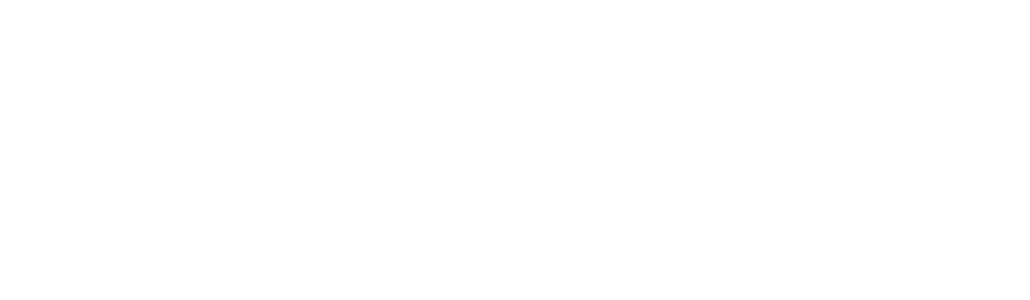
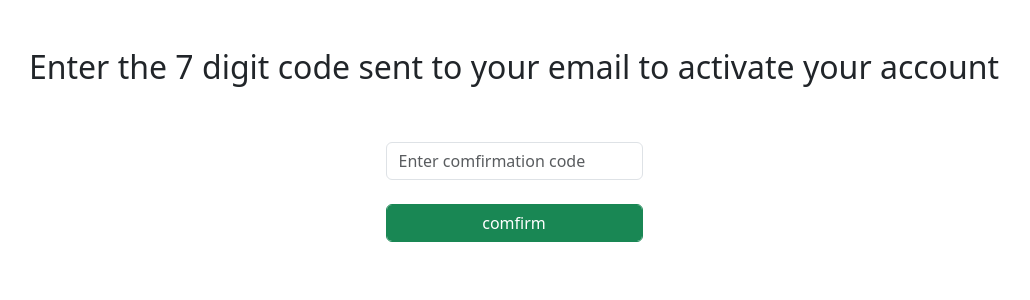
Before and after one commit to NashibJr/authentication-forntend, a React (Create React App) app: page /comfirmation in a window 1280 px wide. Before the commit this address had no page. Shown: the top 300 px of the page, without its empty margins (126-1156 px from the left). Built offline with nearby package versions, Linux system fonts and the light colour scheme.

Commit message:
Adding and configuring the activation page

```diff
--- a/src/App.js
+++ b/src/App.js
@@ -3,6 +3,7 @@ import Login from "./pages/login";
 import { BrowserRouter as Router, Route, Routes } from "react-router-dom";
 import Signup from "./pages/signup";
 import Home from "./pages/home";
+import Comfirmation from "./pages/comfirmation";
 
 const App = () => {
   return (
@@ -12,6 +13,7 @@ const App = () => {
           <Route exact path="/" element={<Login />} />
           <Route path="/signup" element={<Signup />} />
           <Route path="/home" element={<Home />} />
+          <Route path="/comfirmation" element={<Comfirmation />} />
         </Routes>
       </Router>
     </div>
--- a/src/components/form.js
+++ b/src/components/form.js
@@ -2,7 +2,7 @@ import React, { useEffect, useRef, useState } from "react";
 import { client } from "../app/app";
 import { useNavigate } from "react-router-dom";
 import { useDispatch } from "react-redux";
-import { getLoggedInUser } from "../redux/users/usersSlice";
+import { getUserData } from "../redux/users/usersSlice";
 import Input from "./inputComponent";
 
 const styles = {
@@ -17,7 +17,6 @@ const Form = ({ form, link }) => {
   const ref2 = useRef(null);
   const [state, setState] = useState({ username: "", email: "", password: "" });
   const navigate = useNavigate();
-  const canSubmit = state.username && state.email && state.password;
   const dispatch = useDispatch();
 
   const properties =
@@ -56,6 +55,10 @@ const Form = ({ form, link }) => {
             value: state.password,
           },
         ];
+  const canSubmit =
+    form === "Login"
+      ? state.username && state.password
+      : state.username && state.email && state.password;
 
   const handleChange = (event) =>
     setState({ ...state, [event.target.name]: event.target.value });
@@ -68,11 +71,13 @@ const Form = ({ form, link }) => {
         password: state.password,
       });
 
+      dispatch(getUserData(data.data.user));
+
       const createAccount =
-        data.data.student.message || "Account Successfully created";
+        data.data.user.message || "Account Successfully created";
 
       if (createAccount === "Account Successfully created") {
-        navigate("/home");
+        navigate("/comfirmation");
       } else {
         navigate("/");
       }
@@ -80,6 +85,9 @@ const Form = ({ form, link }) => {
       setState({ username: "", email: "", password: "" });
       return data;
     } catch (error) {
+      if (error) {
+        alert(error.message);
+      }
       alert(error.response.data.message.map((element) => element));
     }
   };
@@ -97,8 +105,7 @@ const Form = ({ form, link }) => {
     } else {
       alert(canContinue);
     }
-    dispatch(getLoggedInUser(data.data.user));
-    console.log(data.data.user);
+    dispatch(getUserData(data.data.user));
   };
 
   useEffect(() => {
@@ -111,12 +118,11 @@ const Form = ({ form, link }) => {
     <div className="container mt-5 pt-5" style={styles}>
       <h1>{form}</h1>
       <form className="mt-4">
-        {properties.map((property, index) => (
+        {properties.map((property) => (
           <Input
             key={property.type}
             properties={property}
             handleChange={handleChange}
-            index={index}
           />
         ))}
         <p>
--- /dev/null
+++ b/src/pages/comfirmation.js
@@ -0,0 +1,90 @@
+import React, { useEffect, useRef, useState } from "react";
+import { client } from "../app/app";
+import Input from "../components/inputComponent";
+import { useSelector } from "react-redux";
+import { useNavigate } from "react-router-dom";
+
+const Comfirmation = () => {
+  const [code, setCode] = useState("");
+  const [comment, setComment] = useState("");
+  const ref_ = useRef();
+  const state = useSelector((state) => state.user.user);
+  const navigate = useNavigate();
+  const { token } = state;
+  const properties = [
+    {
+      type: "number",
+      name: "code",
+      placeholder: "Enter comfirmation code",
+      value: code,
+    },
+  ];
+  const handleComfirmation = async (event) => {
+    try {
+      event.preventDefault();
+      const confirmCode = { codeFromUser: +code };
+      const data = await client.post("/comfirm", confirmCode, {
+        headers: {
+          "Access-Control-Allow-Origin": "*",
+          Authorization: `Bearer ${token}`,
+        },
+      });
+      setComment(data.data.message);
+      alert(comment);
+      console.log(comment);
+    } catch (error) {
+      alert(error.response.data.message.map((element) => element));
+    }
+  };
+
+  useEffect(() => {
+    if (comment !== "Wrong code submitted!" && comment !== "") {
+      ref_.current.style.display = "block";
+    } else {
+      ref_.current.style.display = "none";
+    }
+  }, [comment]);
+
+  return (
+    <div
+      className="container mt-5"
+      style={{
+        display: "flex",
+        justifyContent: "center",
+        alignItems: "center",
+        flexDirection: "column",
+      }}
+    >
+      <p className="h2">
+        Enter the 7 digit code sent to your email to activate your account
+      </p>
+      <div className="mt-5">
+        {properties.map((property, index) => (
+          <Input
+            properties={property}
+            handleChange={(event) => setCode(event.target.value)}
+            key={index}
+          />
+        ))}
+        <button
+          type="button"
+          className="btn btn-success mt-2 form-control"
+          onClick={handleComfirmation}
+        >
+          comfirm
+        </button>
+      </div>
+      <button
+        type="button"
+        className="btn btn-success mt-5"
+        style={{ display: "none" }}
+        ref={ref_}
+        onClick={() => navigate("/")}
+      >
+        continue to the login page
+      </button>
+    </div>
+  );
+};
+
+export default Comfirmation;
--- a/src/pages/home.js
+++ b/src/pages/home.js
@@ -8,6 +8,7 @@ const Home = () => {
   const [error, setError] = useState(null);
   const [users, setUsers] = useState([]);
   const ref = useRef();
+  const ref2 = useRef();
   const { token, username } = useSelector((state) => state.user.user);
   const navigate = useNavigate();
 
@@ -20,9 +21,11 @@ const Home = () => {
         },
       });
       setUsers(data.data.users);
+      ref2.current.style.display = "none";
     } catch (error) {
       setError(error.response.data.message);
       ref.current.style.display = "none";
+      ref2.current.style.display = "block";
     }
   };
 
@@ -40,6 +43,7 @@ const Home = () => {
             type="button"
             className="btn btn-dark"
             onClick={() => navigate("/")}
+            ref={ref}
           >
             Logout
           </button>
@@ -48,7 +52,7 @@ const Home = () => {
       <p style={{ color: "#f00" }} className="h2">
         {error}
       </p>
-      <div className="table-responsive-sm mt-5">
+      <div className="table-responsive-sm mt-5" ref={ref}>
         <p>These are some of our users</p>
         <table className="table table-hover">
           <thead>
@@ -65,6 +69,13 @@ const Home = () => {
           </tbody>
         </table>
       </div>
+      <input
+        type="button"
+        value="Activate account"
+        className="btn btn-success mt-5"
+        ref={ref2}
+        onClick={() => navigate("/comfirmation")}
+      />
     </div>
   );
 };
--- a/src/redux/users/usersSlice.js
+++ b/src/redux/users/usersSlice.js
@@ -8,12 +8,12 @@ const usersSlice = createSlice({
   name: "user",
   initialState,
   reducers: {
-    getLoggedInUser: (state, action) => {
+    getUserData: (state, action) => {
       state.user = action.payload;
     },
   },
 });
 
-export const { getLoggedInUser } = usersSlice.actions;
+export const { getUserData } = usersSlice.actions;
 
 export default usersSlice;
```
Also changed, not shown: src/pages/authorization.js (deleted).
